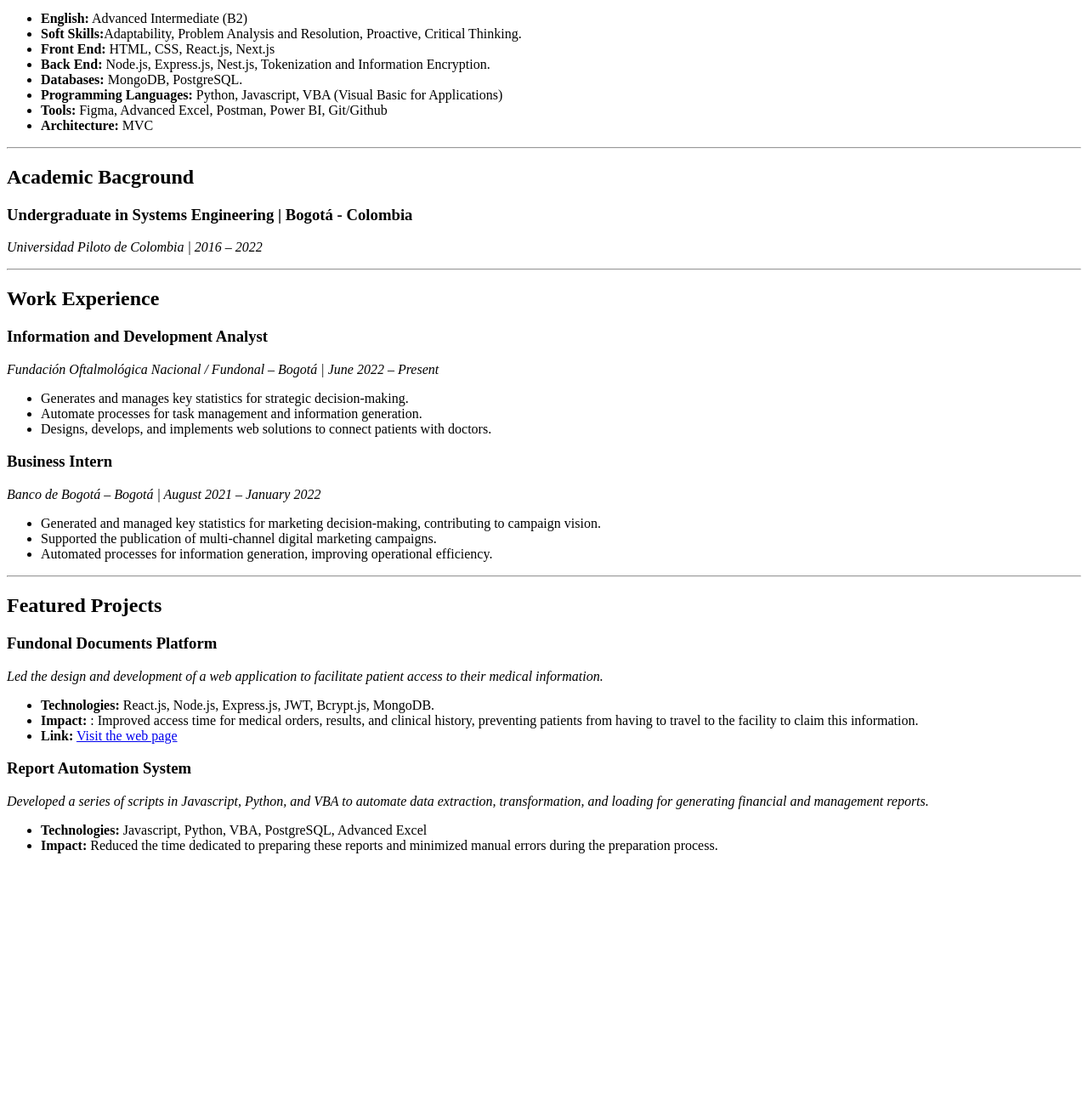
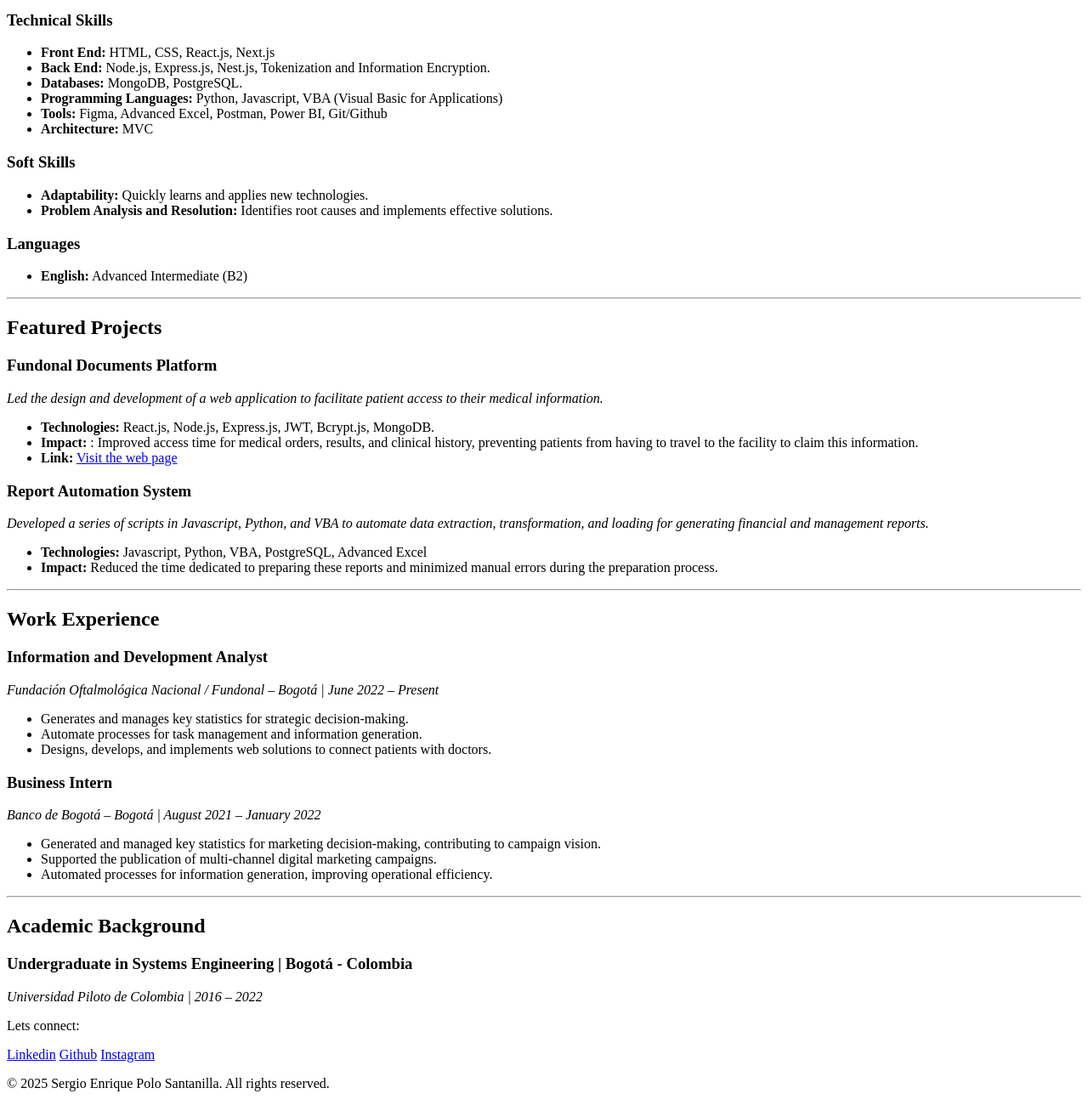
Before and after one commit to SergioePolo/Bootcamp_Desarrollo_FullStack, a plain HTML site: page Week 1/Technical_Challenges/tarjeta_presentacion/index.html in a window 1280 px wide. Shown: the part 1079-2379 px from the top of the page at 85% size. Before the commit the page ends 2099 px from the top, so only its background shows below. Drawn offline with Linux system fonts and the light colour scheme.

Commit message:
Week 1 Technical Challenge Html structure advance

```diff
--- a/Week 1/Technical_Challenges/tarjeta_presentacion/index.html
+++ b/Week 1/Technical_Challenges/tarjeta_presentacion/index.html
@@ -4,39 +4,31 @@
     <meta charset="UTF-8" />
     <meta name="viewport" content="width=device-width, initial-scale=1.0" />
     <title>Business Card</title>
+    <link rel="stylesheet" href="./styles.css">
   </head>
   <body>
-    <header></header>
+    <header>
+      <h1>Sergio Enrique Polo Santanilla</h1>
+      <p><em>Full-Stack Developer – Information Analyst | Systems Engineer</em></p>
+    </header>
 
     <main>
-      <h1>Sergio Enrique Polo Santanilla</h1>
-      <p><em>Full-Stack Developer – Information Analyst | Systems Engineer</em></p>
-      <div>
+      <container>
         <p>
-          Full-Stack web developer and information analyst with over 3 years of
-          experience in data management and analysis, process automation, and
-          web solution development. I possess solid knowledge in processing
-          automation using Python and VBA, and extensive experience with
-          databases like MongoDB and PostgreSQL. Experienced in MVC development
-          architecture with modern technologies such as React.js, Next.js,
-          Node.js, Express.js, Nest.js. Problem-solving and process optimization
-          oriented.
+          A results-driven Full-Stack Web Developer and Information Analyst with over 3 years of experience in architecting robust web solutions and optimizing data management processes. I specialize in leveraging modern technologies like React.js, Node.js, and advanced database solutions (MongoDB, PostgreSQL) to build scalable applications, while simultaneously driving efficiency through Python and VBA automation. My approach is rooted in critical thinking and a commitment to problem-solving, consistently delivering impactful digital transformations.
         </p>
-        <img src="assets\Profile picture.png" alt="" />
-      </div>
+        <img src="assets\Profile picture.png" alt="profile_picture" />
+      </contain>
     </main>
 
     <hr />
 
     <section>
       <h2>Skills</h2>
+      <h3>Technical Skills</h2>
       <ul>
-        <li><strong>English:</strong> Advanced Intermediate (B2)</li>
         <li>
-          <strong>Soft Skills:</strong>Adaptability, Problem Analysis and
-          Resolution, Proactive, Critical Thinking.
-        </li>
-        <li><strong>Front End:</strong> HTML, CSS, React.js, Next.js</li>
+          <strong>Front End:</strong> HTML, CSS, React.js, Next.js</li>
         <li>
           <strong>Back End:</strong> Node.js, Express.js, Nest.js, Tokenization
           and Information Encryption.
@@ -52,58 +44,18 @@
         </li>
         <li><strong>Architecture:</strong> MVC</li>
       </ul>
-    </section>
-
-    <hr />
-
-    <section>
-      <h2>Academic Bacground</h2>
-      <h3>
-        <strong>Undergraduate in Systems Engineering</strong> | Bogotá -
-        Colombia
-      </h3>
-      <p><em>Universidad Piloto de Colombia | 2016 – 2022</em></p>
-    </section>
-
-    <hr />
-
-    <section>
-      <h2>Work Experience</h2>
-      <h3><strong>Information and Development Analyst</strong></h3>
-      <p>
-        <em
-          >Fundación Oftalmológica Nacional / Fundonal – Bogotá | June 2022 –
-          Present</em
-        >
-      </p>
+      <h3>Soft Skills</h3>
       <ul>
         <li>
-          Generates and manages key statistics for strategic decision-making.
+          <strong>Adaptability: </strong>Quickly learns and applies new technologies.
         </li>
         <li>
-          Automate processes for task management and information generation.
-        </li>
-        <li>
-          Designs, develops, and implements web solutions to connect patients
-          with doctors.
+          <strong>Problem Analysis and Resolution: </strong>Identifies root causes and implements effective solutions.
         </li>
       </ul>
-
-      <h3><strong>Business Intern</strong></h3>
-      <p><em>Banco de Bogotá – Bogotá | August 2021 – January 2022</em></p>
+      <h3>Languages</h3>
       <ul>
-        <li>
-          Generated and managed key statistics for marketing decision-making,
-          contributing to campaign vision.
-        </li>
-        <li>
-          Supported the publication of multi-channel digital marketing
-          campaigns.
-        </li>
-        <li>
-          Automated processes for information generation, improving operational
-          efficiency.
-        </li>
+        <li><strong>English:</strong> Advanced Intermediate (B2)</li>
       </ul>
     </section>
 
@@ -154,6 +106,66 @@
         reports and minimized manual errors during the preparation process.
       </li>
     </ul>
-    <footer></footer>
+
+    <hr>
+
+    <section>
+      <h2>Work Experience</h2>
+      <h3><strong>Information and Development Analyst</strong></h3>
+      <p>
+        <em
+          >Fundación Oftalmológica Nacional / Fundonal – Bogotá | June 2022 –
+          Present</em
+        >
+      </p>
+      <ul>
+        <li>
+          Generates and manages key statistics for strategic decision-making.
+        </li>
+        <li>
+          Automate processes for task management and information generation.
+        </li>
+        <li>
+          Designs, develops, and implements web solutions to connect patients
+          with doctors.
+        </li>
+      </ul>
+
+      <h3><strong>Business Intern</strong></h3>
+      <p><em>Banco de Bogotá – Bogotá | August 2021 – January 2022</em></p>
+      <ul>
+        <li>
+          Generated and managed key statistics for marketing decision-making,
+          contributing to campaign vision.
+        </li>
+        <li>
+          Supported the publication of multi-channel digital marketing
+          campaigns.
+        </li>
+        <li>
+          Automated processes for information generation, improving operational
+          efficiency.
+        </li>
+      </ul>
+    </section>
+
+    <hr />
+
+    <section>
+      <h2>Academic Background</h2>
+      <h3>
+        <strong>Undergraduate in Systems Engineering</strong> | Bogotá -
+        Colombia
+      </h3>
+      <p><em>Universidad Piloto de Colombia | 2016 – 2022</em></p>
+    </section>
+
+    <footer>
+      <p>Lets connect: </p>
+      <a href="www.linkedin.com/in/sergio-e-polo">Linkedin</a>
+      <a href="https://github.com/SergioePolo">Github</a>
+      <a href="https://www.instagram.com/sergio_polo_s/">Instagram</a>
+      <p>&copy; 2025 Sergio Enrique Polo Santanilla. All rights reserved.</p>
+    </footer>
   </body>
 </html>
```
